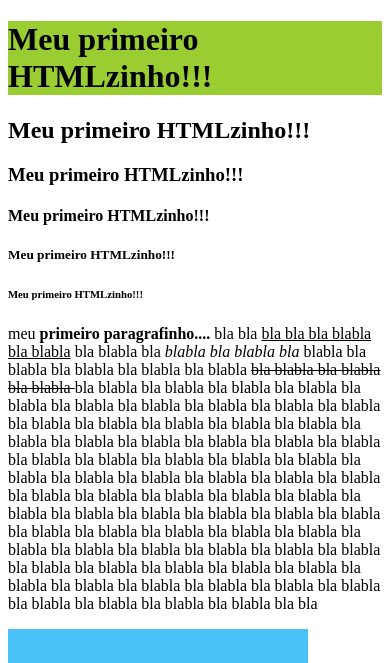
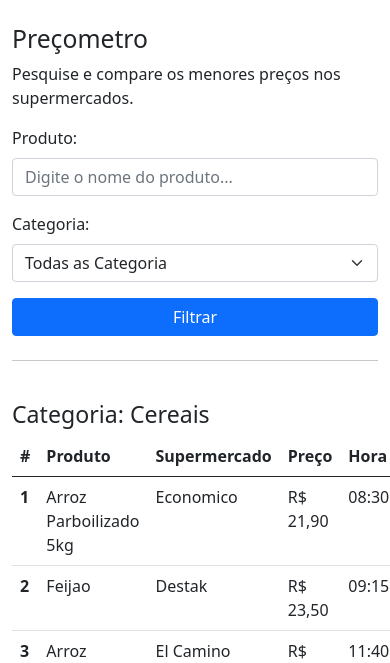
Before and after one commit to celisoncosta/PRECOMETRO, a Django app: page / in a window 390 px wide. Shown: the top 663 px of the page. Run offline with Django 5.2, Linux system fonts and the light colour scheme; grey boxes are pictures that could not be loaded.

Commit message:
html's, css's.

```diff
--- a/precometro/app/admin.py
+++ b/precometro/app/admin.py
@@ -1,9 +1,7 @@
 
+from .models import Produto, Preco, Supermercado
 from django.contrib import admin
 
-from .models import Produto, Supermercado, Preco
-
-# Register your models here.
 admin.site.register(Produto)
+admin.site.register(Preco)
 admin.site.register(Supermercado)
-admin.site.register(Preco)
--- a/precometro/app/apps.py
+++ b/precometro/app/apps.py
@@ -1,5 +1,6 @@
 from django.apps import AppConfig
 
 
-class PrecomentroConfig(AppConfig):
-    name = ('app')
+class App(AppConfig):
+    default_auto_field = 'django.db.models.BigAutoField'
+    name = 'app'
--- a/precometro/app/urls.py
+++ b/precometro/app/urls.py
@@ -1,8 +1,11 @@
 from django import urls
 from django.urls import path
-from .views import home
+from .views import home, preco_form, produto_form, supermercado_form
 
 app_name = "app"
 urlpatterns = [
     path('', home, name='home'),
+    path('preco/', preco_form, name='preco'),
+    path('produto/', produto_form, name='produto'),
+    path('supermercado/', supermercado_form, name='supermercado'),
 ]
--- a/precometro/app/views.py
+++ b/precometro/app/views.py
@@ -5,3 +5,15 @@
 
 def home(request):
     return render(request, 'home.html')
+
+def menu(request):
+    return render(request, 'menu.html')
+
+def preco_form(request):
+    return render(request, 'preco_form.html')
+
+def produto_form(request):
+    return render(request, 'produto_form.html')
+
+def supermercado_form(request):
+    return render(request, 'supermercado_form.html')
--- a/precometro/template/home.html
+++ b/precometro/template/home.html
@@ -1,34 +1,90 @@
 {% load static %}
 <!DOCTYPE html>
-<html lang="en">
+<html lang="pt-br">
 <head>
     <link rel="stylesheet" href="{% static 'css/style.css' %}"/>
+    <link href="https://cdn.jsdelivr.net/npm/bootstrap@5.0.2/dist/css/bootstrap.min.css" rel="stylesheet" integrity="sha384-EVSTQN3/azprG1Anm3QDgpJLIm9Nao0Yz1ztcQTwFspd3yD65VohhpuuCOmLASjC" crossorigin="anonymous">
     <meta charset="UTF-8">
-    <title>Title</title>
+    <title>Preçometro - Início</title>
 </head>
 <body>
-<h1 class="body">Meu primeiro HTMLzinho!!!</h1>
-<h2>Meu primeiro HTMLzinho!!!</h2>
-<h3>Meu primeiro HTMLzinho!!!</h3>
-<h4>Meu primeiro HTMLzinho!!!</h4>
-<h5>Meu primeiro HTMLzinho!!!</h5>
-<h6>Meu primeiro HTMLzinho!!!</h6>
-<p>meu <strong> primeiro paragrafinho.... </strong>bla bla <u>bla bla bla blabla bla blabla</u> bla blabla bla <i> blabla bla blabla bla </i>blabla bla blabla bla blabla bla blabla bla blabla <s> bla blabla bla blabla bla blabla </s>bla blabla bla blabla bla blabla bla blabla bla blabla bla blabla bla blabla bla blabla bla blabla bla blabla bla blabla bla blabla bla blabla bla blabla bla blabla bla blabla bla blabla bla blabla bla blabla bla blabla bla blabla bla blabla bla blabla bla blabla bla blabla bla blabla bla blabla bla blabla bla blabla bla blabla bla blabla bla blabla bla blabla bla blabla bla blabla bla blabla bla blabla bla blabla bla blabla bla blabla bla blabla bla blabla bla blabla bla blabla bla blabla bla blabla bla blabla bla blabla bla blabla bla blabla bla blabla bla blabla bla blabla bla blabla bla blabla bla blabla bla blabla bla blabla bla blabla bla blabla bla blabla bla blabla bla blabla bla blabla bla blabla bla blabla bla blabla bla blabla bla blabla bla bla</p>
-<div style="height: 50px;width: 300px;background-color: #4ac1f7;"></div>
-<a href="https://www.google.com">
-<img src="https://upload.wikimedia.org/wikipedia/commons/thumb/d/db/Nasa_blue_marble.jpg/250px-Nasa_blue_marble.jpg?utm_source=pt.wikipedia.org&utm_campaign=parser&utm_content=thumbnail" height="150px">
-Google</a>
-<form action="/" method="POST">
-    {% csrf_token %}
-    <label for="name">Nome: </label>
-    <input type="text" id="name" name="name" placeholder="Digite seu nome"/>
-    <input type="radio" id="male" name="gender" value="male" />
-    <label for="male">Masculino</label>
-    <input type="checkbox" id="female" name="gender" value="female" />
-    <label for="female">Feminino</label>
-    <input type="password" id="password" name="password" placeholder="Digite sua senha" />
-    <input type="submit" value="Enviar" />
-</form>
 
+<div class="container">
+    <br>
+    <h2>Preçometro</h2>
+    <p>Pesquise e compare os menores preços nos supermercados.</p>
+
+    <!-- Formulário com Filtro por Produto e por Categoria -->
+    <form action="" method="GET" class="mb-4">
+        {% csrf_token %}
+        <div class="row g-3">
+
+            <!-- Filtro 1: Nome do Produto -->
+            <div class="col-md-5">
+                <label for="produto" class="form-label">Produto:</label>
+                <input type="text" id="produto" name="produto" class="form-control" placeholder="Digite o nome do produto..." />
+            </div>
+
+            <!-- Filtro 2: Categoria -->
+            <div class="col-md-5">
+                <label for="categoria" class="form-label">Categoria:</label>
+                <select id="categoria" name="categoria" class="form-select">
+                    <option value="">Todas as Categoria</option>
+                    <option value="Cereais">Cereais</option>
+                    <option value="Laticínios">Laticínios</option>
+                    <option value="Hortifrúti">Hortifrúti</option>
+                </select>
+            </div>
+
+            <!-- Botão de Ação -->
+            <div class="col-md-2 align-self-end">
+                <input type="submit" class="btn btn-primary w-100" value="Filtrar" />
+            </div>
+        </div>
+    </form>
+
+    <hr>
+    <br>
+
+    <!-- Tabela da Categoria: Cereais -->
+    <h3>Categoria: Cereais</h3>
+    <table class="table">
+        <thead>
+            <tr>
+                <th scope="col">#</th>
+                <th scope="col">Produto</th>
+                <th scope="col">Supermercado</th>
+                <th scope="col">Preço</th>
+                <th scope="col">Hora</th>
+            </tr>
+        </thead>
+        <tbody>
+            <tr>
+                <th scope="row">1</th>
+                <td>Arroz Parboilizado 5kg</td>
+                <td>Economico</td>
+                <td>R$ 21,90</td>
+                <td>08:30</td>
+            </tr>
+            <tr>
+                <th scope="row">2</th>
+                <td>Feijao</td>
+                <td>Destak</td>
+                <td>R$ 23,50</td>
+                <td>09:15</td>
+            </tr>
+            <tr>
+                <th scope="row">3</th>
+                <td>Arroz Parboilizado 5kg</td>
+                <td>El Camino</td>
+                <td>R$ 24,99</td>
+                <td>11:40</td>
+            </tr>
+        </tbody>
+    </table>
+
+</div>
+
+<script src="https://cdn.jsdelivr.net/npm/bootstrap@5.0.2/dist/js/bootstrap.bundle.min.js" integrity="sha384-MrcW6ZMFYlzcLA8Nl+NtUVF0sA7MsXsP1UyJoMp4YLEuNSfAP+JcXn/tWtIaxVXM" crossorigin="anonymous"></script>
 </body>
 </html>
```
Also changed, not shown: precometro/template/menu.html (added, +62 -0 lines), precometro/template/preco_form.html (added, +39 -0 lines), precometro/template/produto_form.html (added, +33 -0 lines), precometro/template/supermercado_form.html (added, +23 -0 lines), precometro/db.sqlite3.
